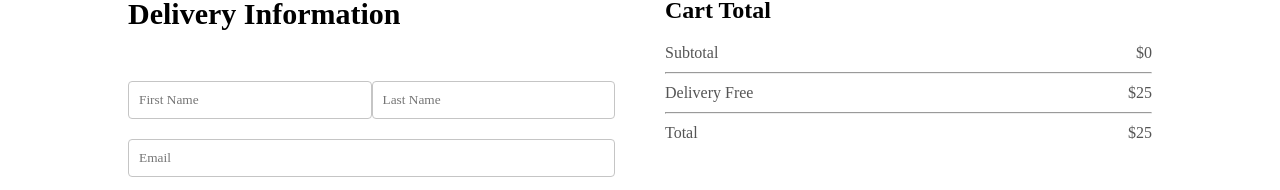
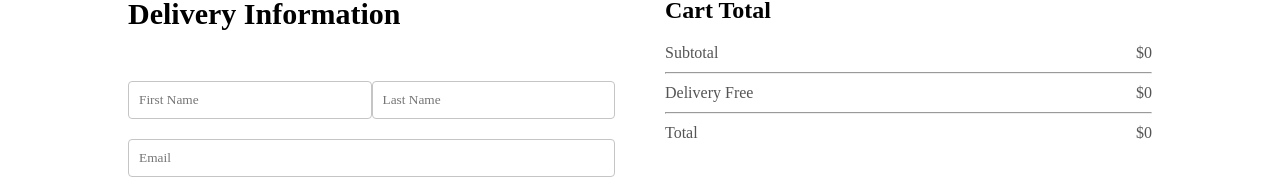
Before and after one commit to HOEVID/Full-Stack-Food-Delivery-Website, a React (Vite) app in the folder frontend/: page /order in a window 1280 px wide. Shown: the part 267-457 px from the top of the page. Built offline with nearby package versions, Linux system fonts and the light colour scheme.

Commit message:
Cart and PlaceOrder updated

```diff
--- a/frontend/src/pages/Cart/Cart.jsx
+++ b/frontend/src/pages/Cart/Cart.jsx
@@ -47,10 +47,10 @@ const Cart = () => {
           <p>${getTotalCartAmount()}</p></div> <hr/>
         <div className='cart-total-details'>
           <p>Delivery Free</p>
-          <p>${25}</p></div> <hr/>
+          <p>${getTotalCartAmount()===0?"0":25}</p></div> <hr/>
         <div className='cart-total-details'>
           <p>Total</p>
-          <p>${getTotalCartAmount()+25}</p>
+          <p>${getTotalCartAmount()===0?"0":getTotalCartAmount()+25}</p>
           </div>
 
       </div>
--- a/frontend/src/pages/PlaceOrder/PlaceOrder.jsx
+++ b/frontend/src/pages/PlaceOrder/PlaceOrder.jsx
@@ -34,10 +34,10 @@ const PlaceOrder = () => {
           <p>${getTotalCartAmount()}</p></div> <hr/>
         <div className='cart-total-details'>
           <p>Delivery Free</p>
-          <p>${25}</p></div> <hr/>
+          <p>${getTotalCartAmount()===0?"0":25}</p></div> <hr/>
         <div className='cart-total-details'>
           <p>Total</p>
-          <p>${getTotalCartAmount()+25}</p>
+          <p>${getTotalCartAmount()===0?"0":getTotalCartAmount()+25}</p>
           </div>
 
       </div>
```
